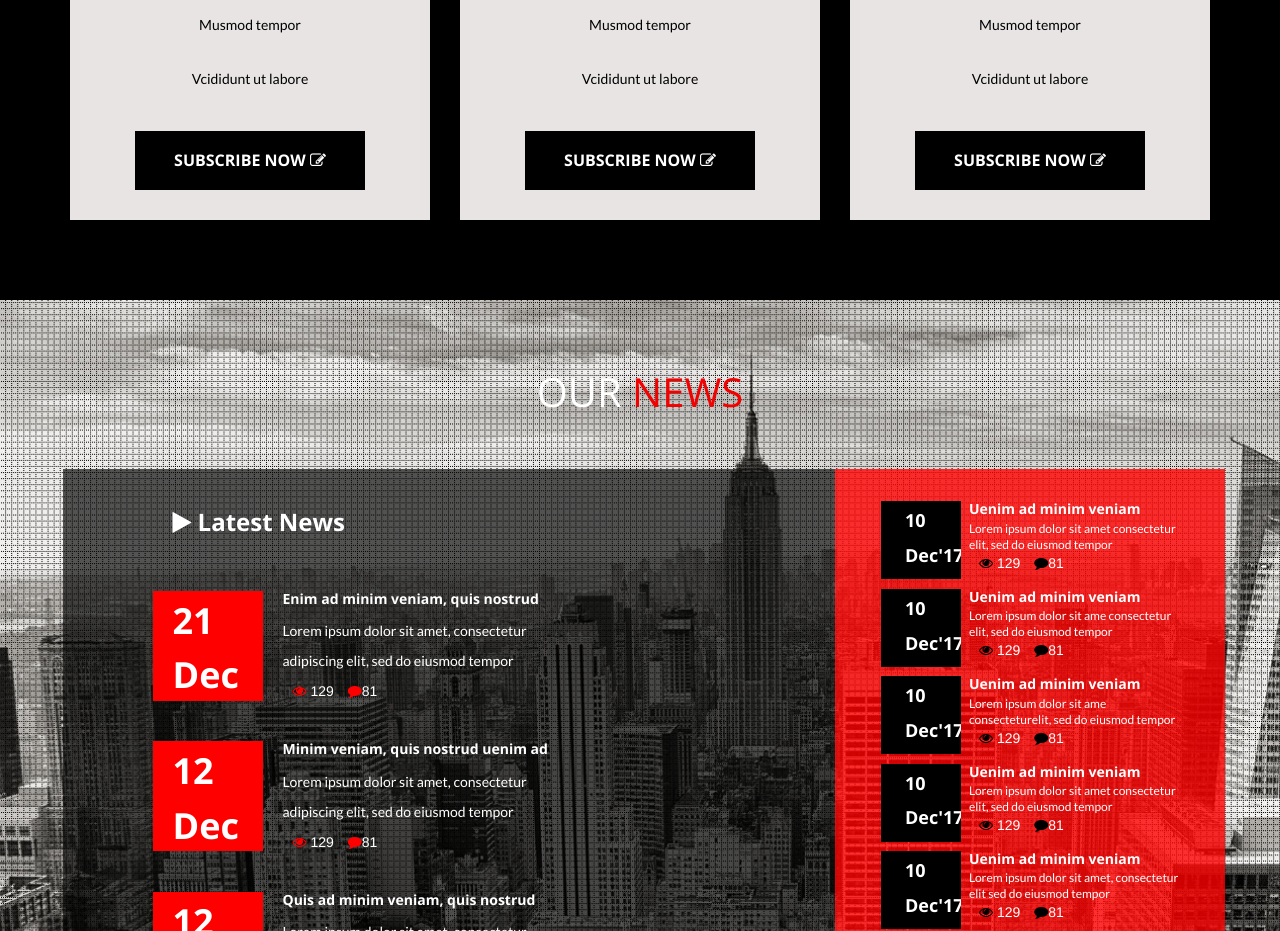
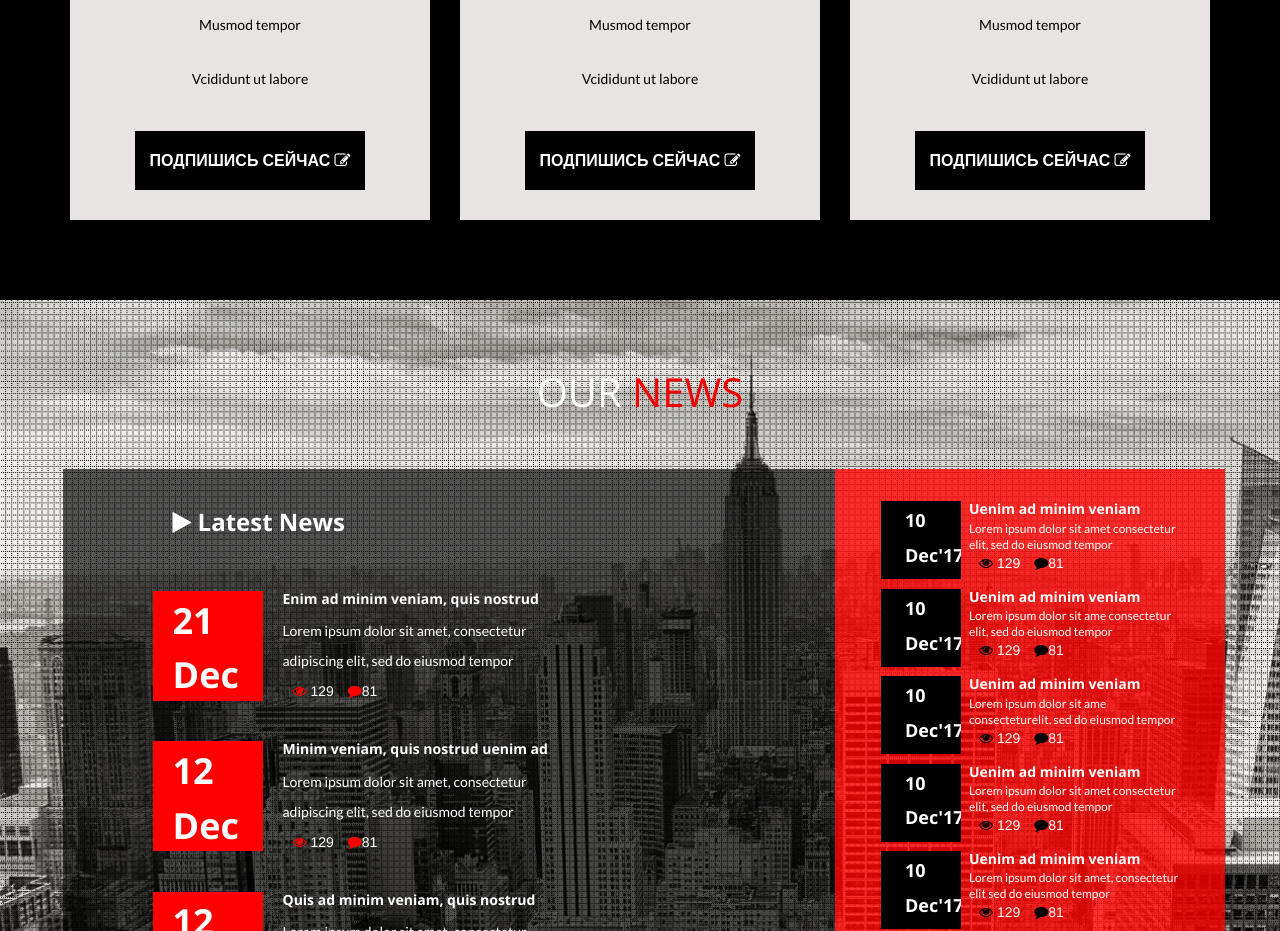
Before and after one commit to dms-odanilkin/uto-pz-gamma, a plain HTML site: page index.html in a window 1280 px wide. Shown: the part 3935-4866 px from the top of the page. Drawn offline with nearby package versions, Linux system fonts and the light colour scheme; some packages are replaced by stand-ins of ours.

Commit message:
Makarov.A, issue #15

```diff
--- a/index.html
+++ b/index.html
@@ -486,7 +486,7 @@
 						<p> Musmod tempor</p>
 
 						<p>Vcididunt ut labore </p>
-						<a href="#" class="btn text-uppercase">SUBSCRIBE NOW <i class="fa fa-edit"></i></a>
+						<a href="#" class="btn text-uppercase">ПОДПИШИСЬ СЕЙЧАС <i class="fa fa-edit"></i></a>
 					</div>
 				</div>
 			</div>
@@ -508,7 +508,7 @@
 						<p> Musmod tempor</p>
 
 						<p>Vcididunt ut labore </p>
-						<a href="#" class="btn text-uppercase">SUBSCRIBE NOW <i class="fa fa-edit"></i></a>
+						<a href="#" class="btn text-uppercase">ПОДПИШИСЬ СЕЙЧАС <i class="fa fa-edit"></i></a>
 					</div>
 				</div>
 			</div>
@@ -530,7 +530,7 @@
 						<p> Musmod tempor</p>
 
 						<p>Vcididunt ut labore </p>
-						<a href="#" class="btn text-uppercase">SUBSCRIBE NOW <i class="fa fa-edit"></i></a>
+						<a href="#" class="btn text-uppercase">ПОДПИШИСЬ СЕЙЧАС <i class="fa fa-edit"></i></a>
 					</div>
 				</div>
 			</div>
```
